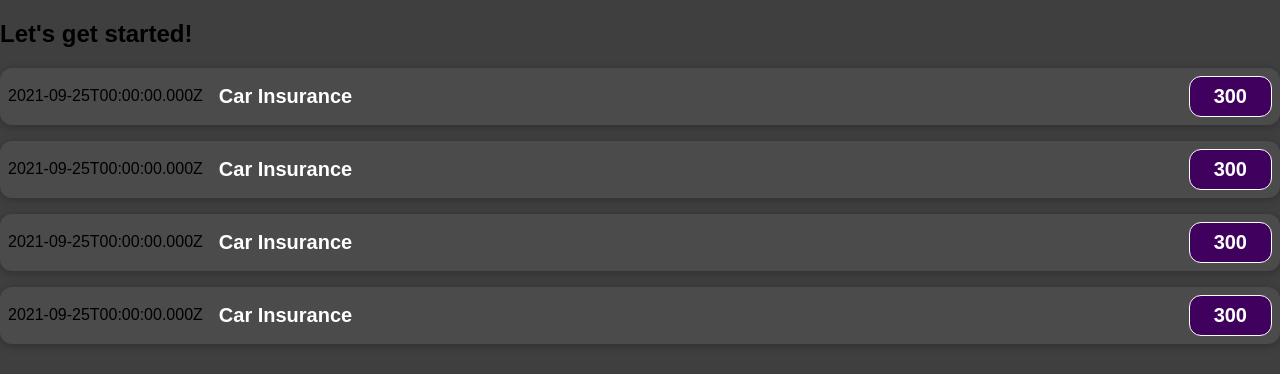
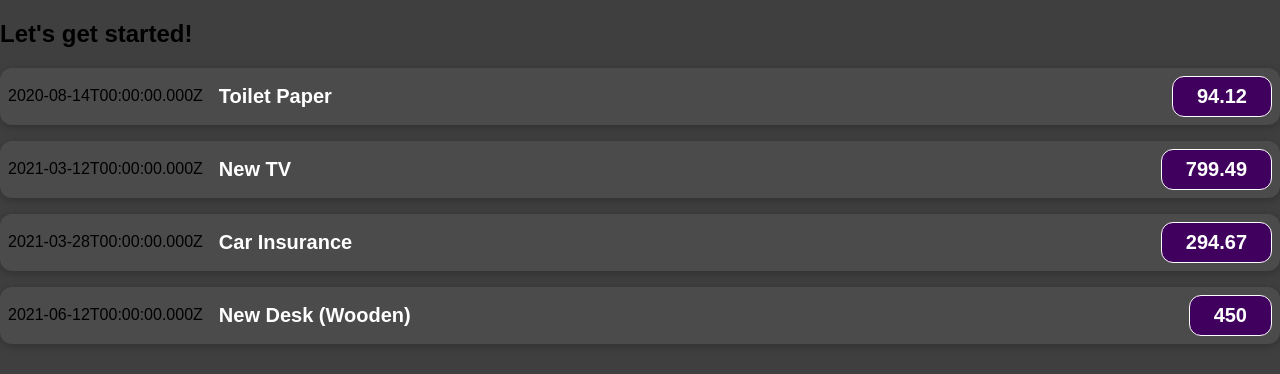
Before and after one commit to DannyPadron09/ReactRefresh, a JavaScript app: page / in a window 1280 px wide. Shown: the top 374 px of the page. Built offline with nearby package versions, Linux system fonts and the light colour scheme.

Commit message:
used props to pass data

```diff
--- a/src/components/ExpenseItem.js
+++ b/src/components/ExpenseItem.js
@@ -1,17 +1,13 @@
 import './ExpenseItem.css';
 
-function ExpenseItem() {
-
-    const ExpenseDate = new Date(2021, 8, 25);
-    const ExpenseTitle = 'Car Insurance';
-    const ExpenseAmount = 300;
+function ExpenseItem(props) {
 
     return (
         <div className = "expense-item">
-            <div>{ExpenseDate.toISOString()}</div>
+            <div>{props.date.toISOString()}</div>
             <div className = "expense-item__description">
-                <h2>{ExpenseTitle}</h2>
-                <div className = "expense-item__price">{ExpenseAmount}</div>
+                <h2>{props.title}</h2>
+                <div className = "expense-item__price">{props.amount}</div>
             </div>
         </div>
     );
```
